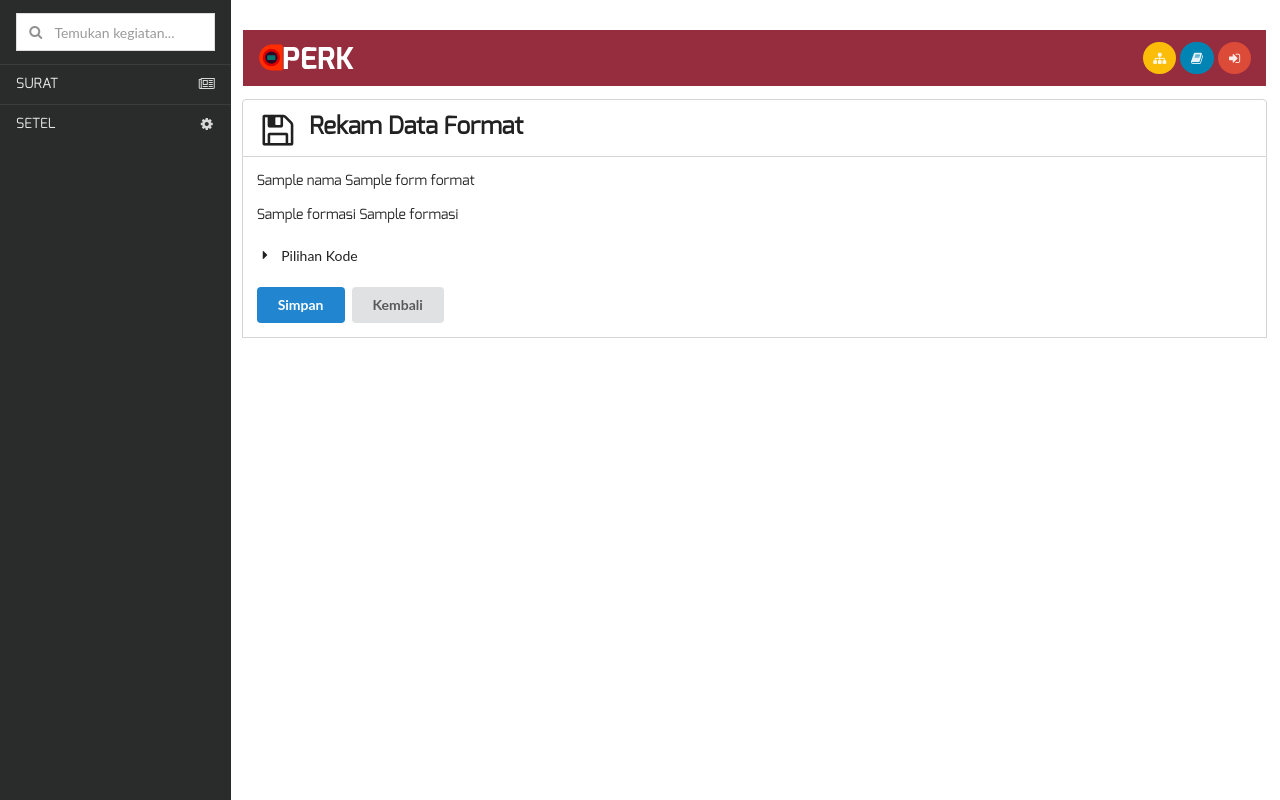
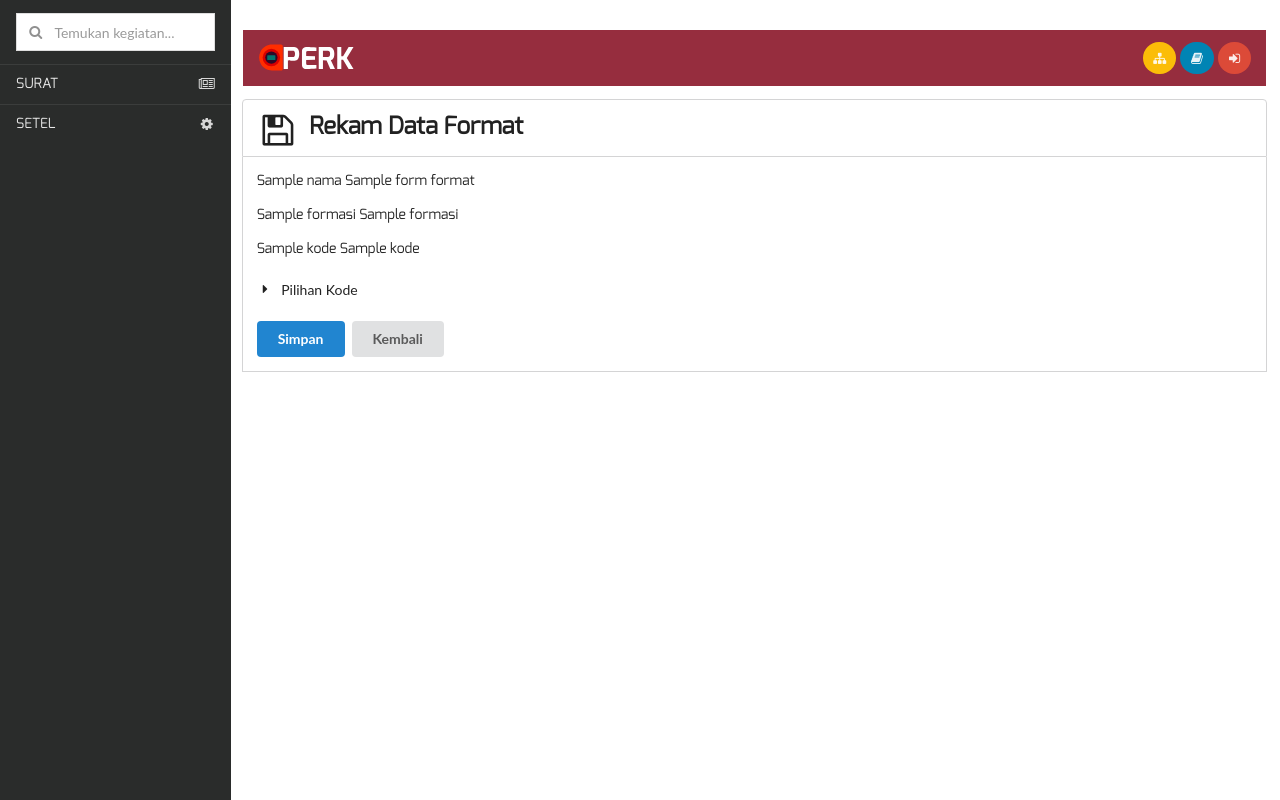
Before and after one commit to akbarpn136/perek-dj, a Django app: template utama/templates/utama/halaman_modif_format.html in a window 1280 px wide. Run offline with Django 3.2, Linux system fonts and the light colour scheme; the template is opened without the code that fills it: most values are stand-ins (such as "Sample title", 1, 10 or a date in 2020); parts of the project's set-up code (start-up, migrations or seed data) failed here and were passed over.

Commit message:
menambahkan fungsi js untuk dropdown menu pemilihan kode

```diff
--- a/utama/templates/utama/halaman_modif_format.html
+++ b/utama/templates/utama/halaman_modif_format.html
@@ -5,6 +5,13 @@
 {% endblock %}
 {% block script %}
     <script src="{% static 'zebra/zebra_datepicker.js' %}"></script>
+    <script>
+        $(document).ready(function(){
+            $("select#select_kode").dropdown({
+                fullTextSearch: 'exact'
+            });
+        });
+    </script>
 {% endblock %}
 
 {% block grafik %}
@@ -66,6 +73,19 @@
                             {% endif %}
                             {{ form_format.formasi.label_tag }}
                             {{ form_format.formasi }}
+                        </div>
+
+                        <div class="field {% if form_format.kode.errors %}error{% endif %}">
+                            {% if form_format.kode.errors %}
+                                <div class="ui error visible message">
+                                    {% for error in form_format.kode.errors %}
+                                        <div class="header">Ada Kesalahan</div>
+                                        <p>{{ error|escape }}</p>
+                                    {% endfor %}
+                                </div>
+                            {% endif %}
+                            {{ form_format.kode.label_tag }}
+                            {{ form_format.kode }}
                         </div>
 
                         <div class="ui accordion field">
```
